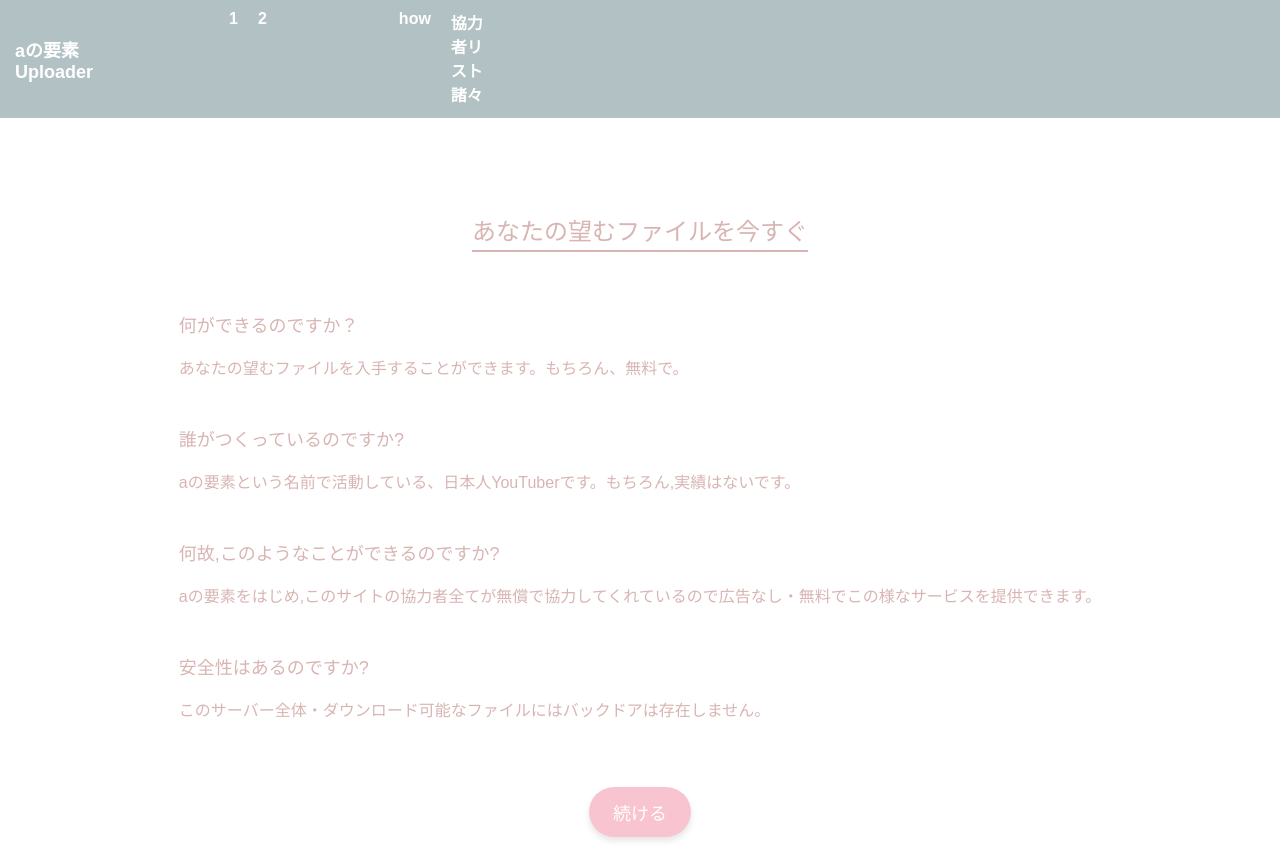
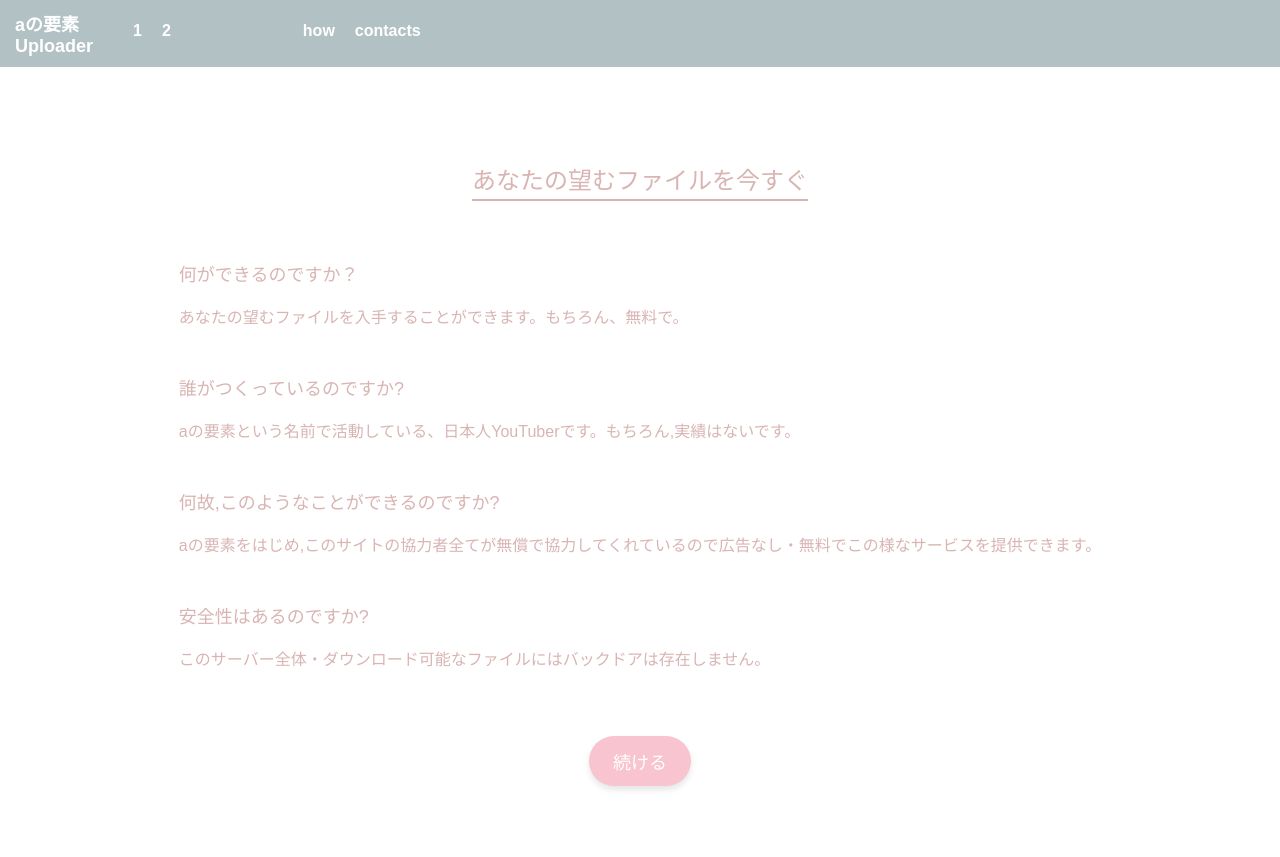
Before and after one commit to Roulette-of-fate/file-uploader, a plain HTML site: page index.html in a window 1280 px wide. After the commit the page ends 806 px from the top, so only its background shows below. Drawn offline with Linux system fonts and the light colour scheme.

Commit message:
Update index.html

```diff
--- a/index.html
+++ b/index.html
@@ -15,7 +15,7 @@
                     <a href="https://www.example.com" target="_blank">1</a>
                     <a href="https://www.example.com" target="_blank">2</a>
          　　　　　　　 <a href="https://www.example.com" target="_blank">how</a>
-                    <a href="https://roulette-of-fate.github.io/Collaborator-list/" target="_blank">協力者リスト諸々</a>
+                    <a href="https://roulette-of-fate.github.io/Collaborator-list/" target="_blank">contacts</a>
                 </li>
             </ul>
         </nav>
```
